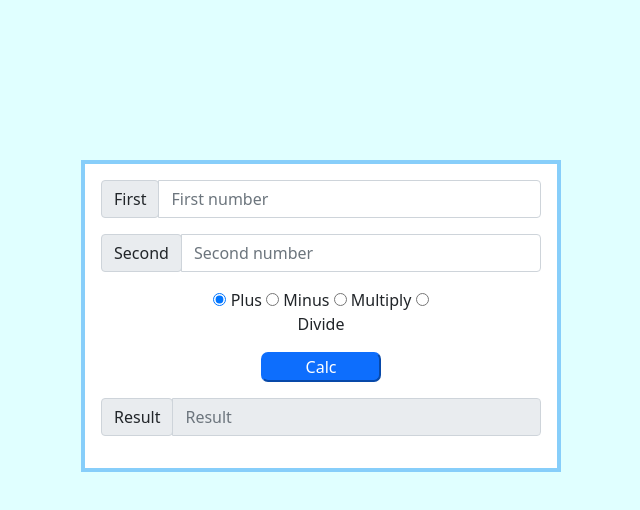
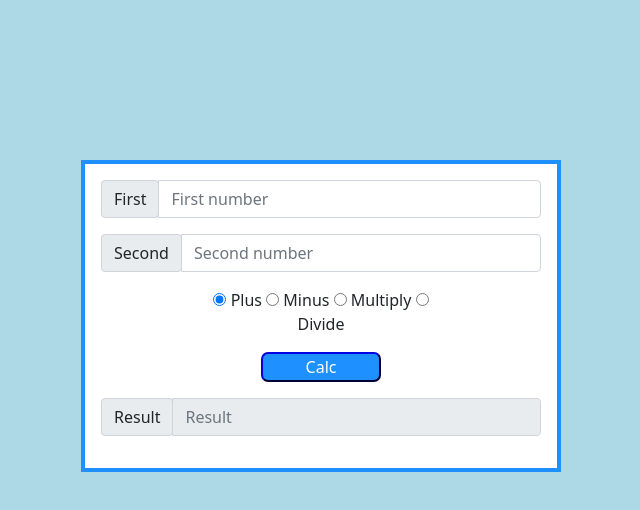
Before and after one commit to The-Best-T/WebCalc, a plain HTML site: page index.html in a window 1280 px wide. Shown: the whole page, without its empty margins (319-959 px from the left). Drawn offline with Linux system fonts and the light colour scheme.

Commit message:
change colors

```diff
--- a/css/styles.css
+++ b/css/styles.css
@@ -2,28 +2,32 @@ button {
     width: 7.5em;
     border-radius: 7px;
     margin: 1em;
+    border-color: darkblue;
+    background-color: dodgerblue;
+    color: white;
+
 }
 
 .mainContent {
-    margin: 10em auto ;
+    margin: 10em auto;
     border-width: 0.25em;
     border-style: solid;
-    border-color:lightskyblue;
+    border-color: dodgerblue;
     width: 30em;
     text-align: center;
     background-color: white;
     padding: 1em;
 }
 
-.myFont *{
+.myFont * {
     font-size: 20px;
 }
 
 .radioCenter {
     width: 16em;
-    margin:auto;
+    margin: auto;
 }
 
-body{
-    background-color: lightcyan;
+body {
+    background-color: lightblue;
 }
--- a/index.html
+++ b/index.html
@@ -38,7 +38,7 @@
         </div>
     </div>
     <div>
-        <button class="btn-primary" onclick="Calc()">Calc</button>
+        <button onclick="Calc()">Calc</button>
     </div>
     <div>
         <div class="input-group mb-3">
```
